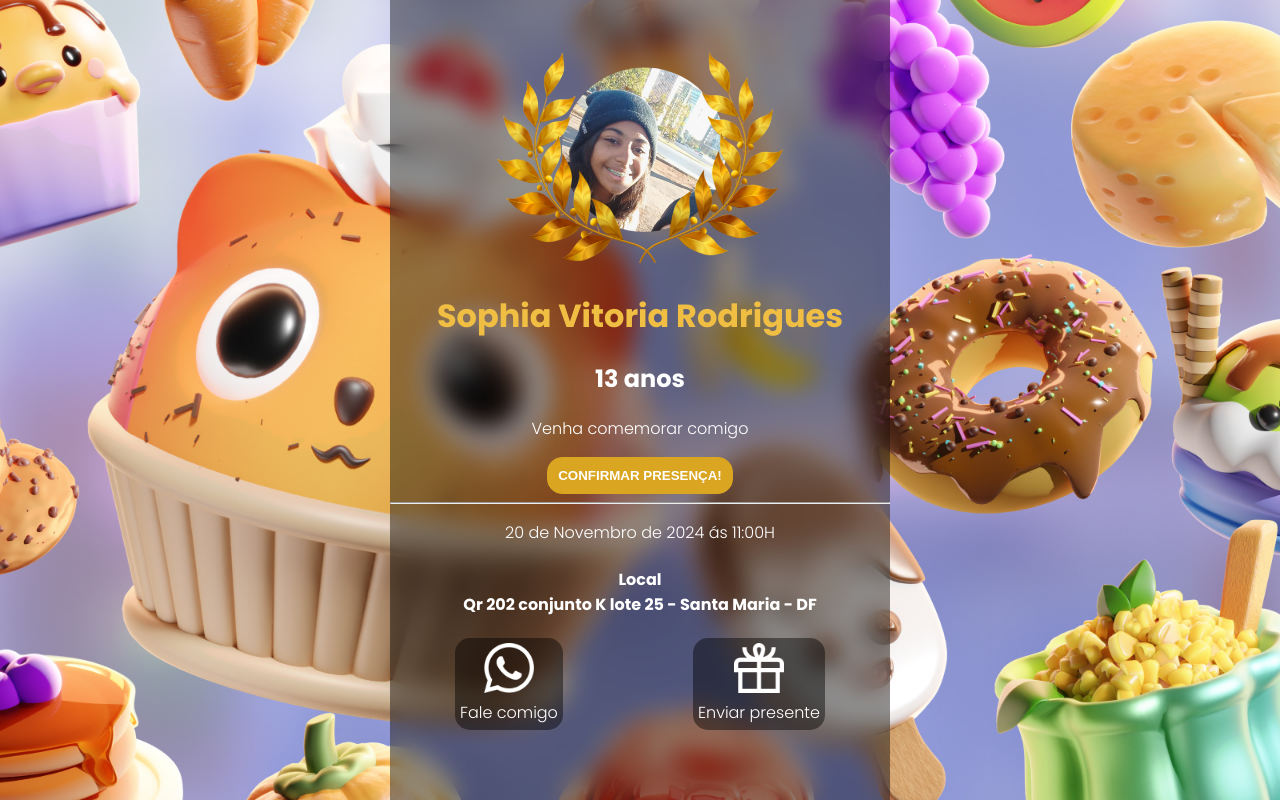
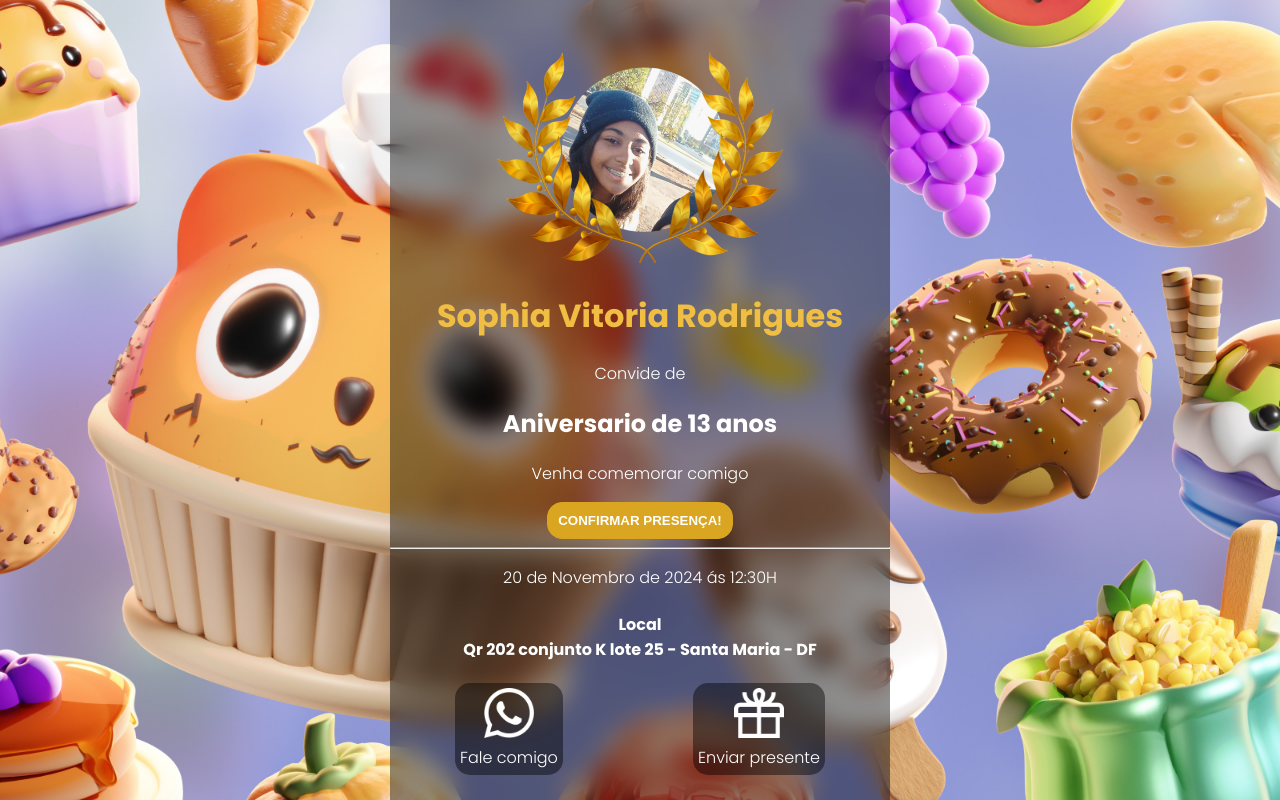
Before and after one commit to Gustavowp8/GageSite, a plain HTML site: page Niver/niver.html in a window 1280 px wide. Drawn offline with Linux system fonts and the light colour scheme; files whose address does not match are found by name.

Commit message:
Alteração

```diff
--- a/Niver/estilo/style.css
+++ b/Niver/estilo/style.css
@@ -12,6 +12,10 @@ body{
     background-attachment: fixed;
     background-position: center;
     background-size: cover;
+}
+
+.perfilfra{
+    margin-top: 10px;
 }
 
 .ftmais{
--- a/Niver/niver.html
+++ b/Niver/niver.html
@@ -12,12 +12,13 @@
 
         <img src="img/s.png" alt="">
         <h1>Sophia Vitoria Rodrigues</h1>
-        <h2>13 anos</h2>
+        <p>Convide de</p>
+        <h2>Aniversario de 13 anos</h2>
         <p>Venha comemorar comigo</p>
         <button onclick="JanelaPresenca()">CONFIRMAR PRESENÇA!</button>
         <hr>
         <p>
-            20 de Novembro de 2024 ás 11:00H
+            20 de Novembro de 2024 ás 12:30H
         </p>
         <h4>
             Local <br>
```
